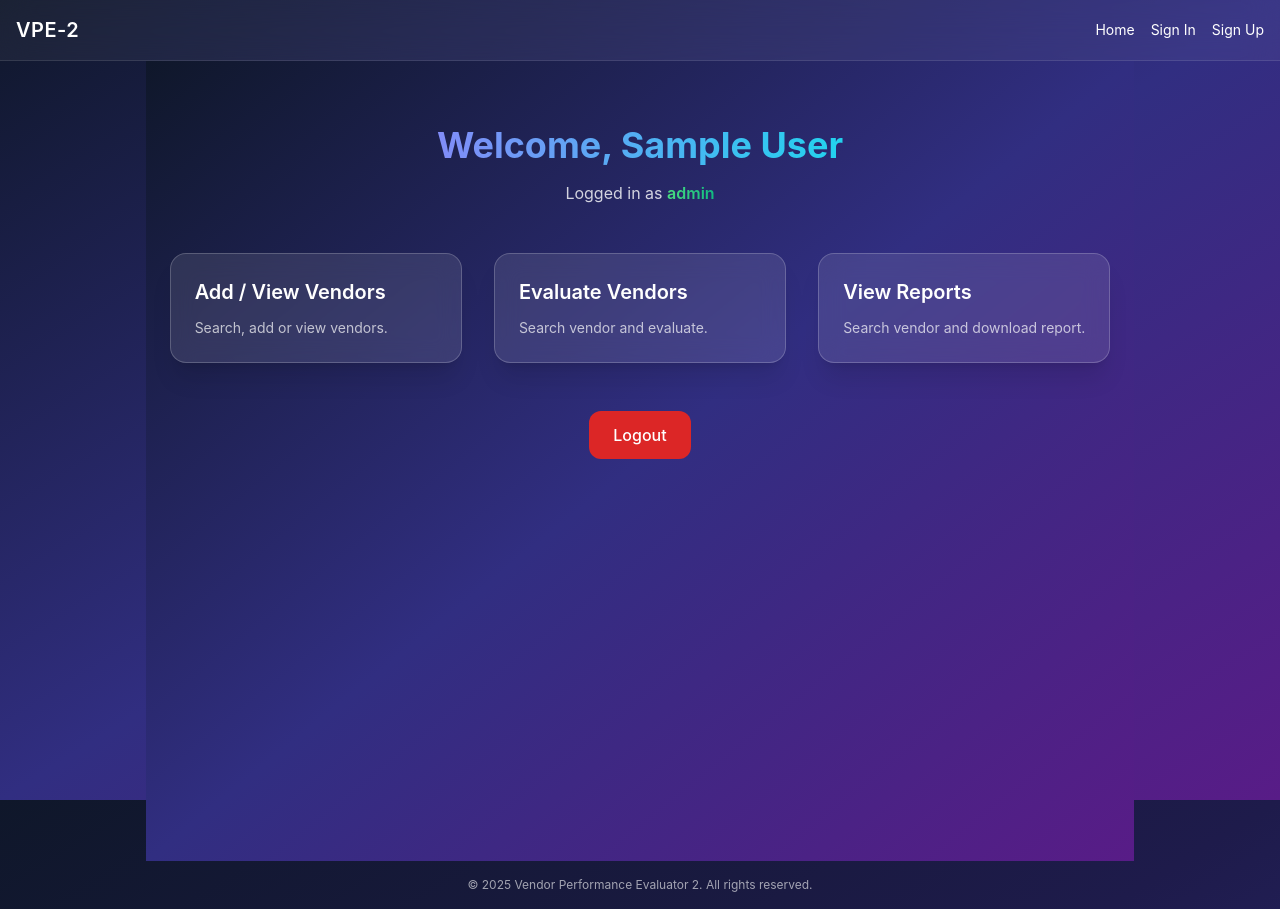
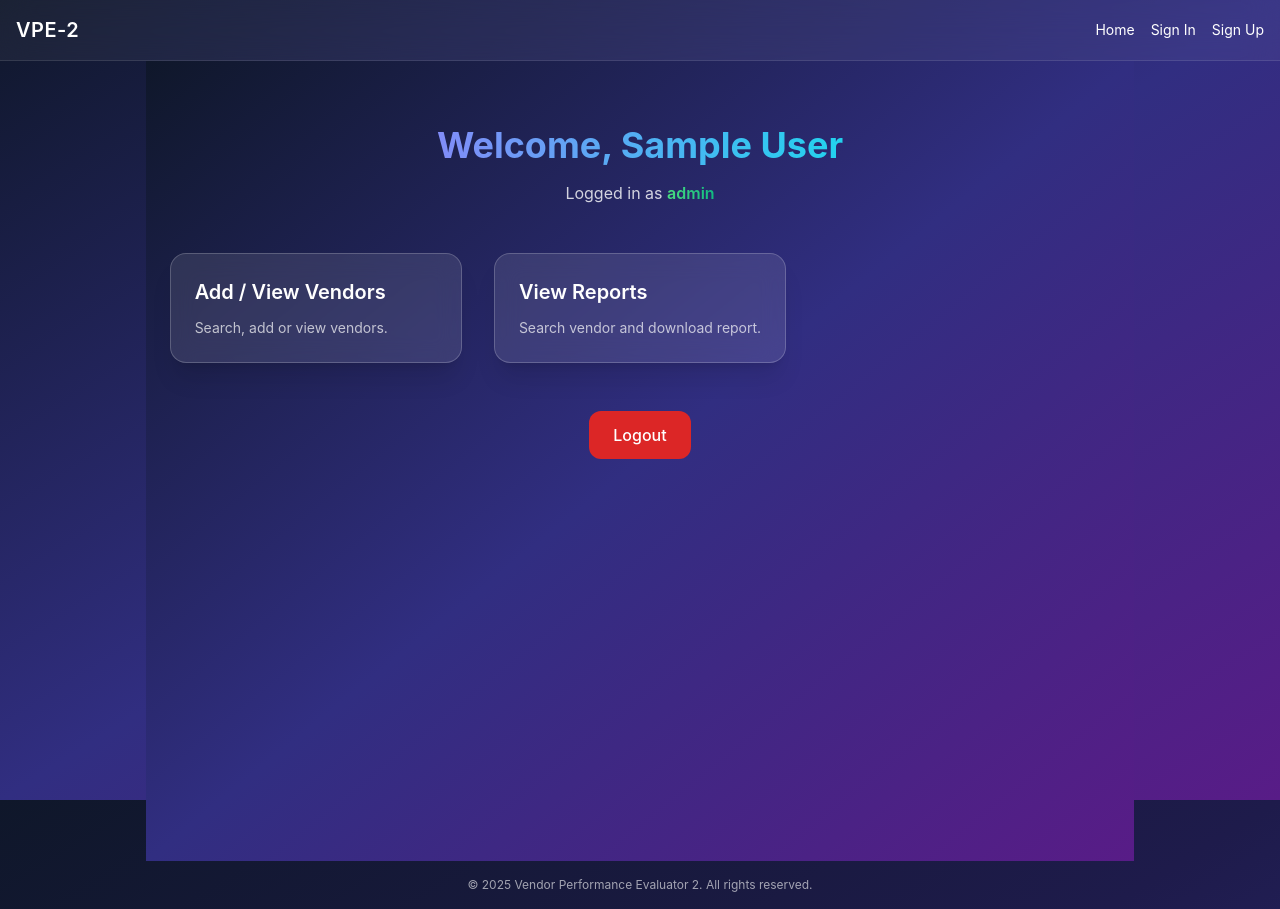
Before and after one commit to Erenthos/VPE-2, a Next.js app: page /dashboard in a window 1280 px wide. Built offline with nearby package versions, Linux system fonts and the light colour scheme; sample sign-in values are in the browser's storage.

Commit message:
Update page.tsx

```diff
--- a/src/app/dashboard/page.tsx
+++ b/src/app/dashboard/page.tsx
@@ -11,7 +11,7 @@ export default function DashboardPage() {
   const router = useRouter();
   const [user, setUser] = useState<any | null>(null);
 
-  // Modal visibility states
+  // Modal states
   const [showVendors, setShowVendors] = useState(false);
   const [showEvaluate, setShowEvaluate] = useState(false);
   const [showReports, setShowReports] = useState(false);
@@ -79,7 +79,8 @@ export default function DashboardPage() {
           <p className="text-sm text-white/70">Search, add or view vendors.</p>
         </div>
 
-        {/* Evaluate Vendors */}
+        {/* Evaluate Vendors — ONLY ADMIN + EVALUATOR */}
+        {(user.role === "ADMIN" || user.role === "EVALUATOR") && (
           <div
             onClick={() => {
               setSelectedVendor(null);
@@ -91,6 +92,7 @@ export default function DashboardPage() {
             <h3 className="text-xl font-semibold mb-3">Evaluate Vendors</h3>
             <p className="text-sm text-white/70">Search vendor and evaluate.</p>
           </div>
+        )}
 
         {/* View Reports */}
         <div
@@ -102,7 +104,7 @@ export default function DashboardPage() {
           <p className="text-sm text-white/70">Search vendor and download report.</p>
         </div>
 
-        {/* ADMIN PANEL CARD */}
+        {/* ADMIN PANEL */}
         {user.role === "ADMIN" && (
           <div
             onClick={() => setShowAdmin(true)}
@@ -119,7 +121,7 @@ export default function DashboardPage() {
         )}
       </div>
 
-      {/* Logout Button */}
+      {/* Logout */}
       <button
         className="mt-12 px-6 py-3 rounded-xl bg-red-600 hover:bg-red-700 transition font-medium"
         onClick={() => {
@@ -130,9 +132,9 @@ export default function DashboardPage() {
         Logout
       </button>
 
-      {/* ------------------------ MODALS ------------------------ */}
+      {/* --------------------- MODALS --------------------- */}
 
-      {/* Add / View Vendors Modal */}
+      {/* Add / View Vendors */}
       {showVendors && (
         <Modal onClose={() => setShowVendors(false)}>
           <h2 className="text-2xl font-bold mb-4 text-center">Vendor Management</h2>
@@ -140,8 +142,8 @@ export default function DashboardPage() {
         </Modal>
       )}
 
-      {/* Evaluate Vendors Modal */}
-      {showEvaluate && (
+      {/* Evaluate Vendors — only for admin/evaluator */}
+      {(user.role === "ADMIN" || user.role === "EVALUATOR") && showEvaluate && (
         <Modal onClose={() => { setShowEvaluate(false); setSelectedVendor(null); }}>
           <h2 className="text-2xl font-bold mb-4 text-center">Evaluate Vendors</h2>
 
@@ -161,7 +163,7 @@ export default function DashboardPage() {
         </Modal>
       )}
 
-      {/* View Reports Modal */}
+      {/* View Reports */}
       {showReports && (
         <Modal onClose={() => setShowReports(false)}>
           <h2 className="text-2xl font-bold mb-4 text-center">Download Vendor Reports</h2>
@@ -169,7 +171,7 @@ export default function DashboardPage() {
         </Modal>
       )}
 
-      {/* Admin Panel Modal */}
+      {/* Admin Panel */}
       {showAdmin && (
         <Modal onClose={() => setShowAdmin(false)}>
           <h2 className="text-2xl font-bold mb-4 text-center">Admin Panel — Manage Segments & Questions</h2>
@@ -181,7 +183,7 @@ export default function DashboardPage() {
   );
 }
 
-/* ------------------------ SHARED MODAL COMPONENT ------------------------ */
+/* ---------------- SHARED MODAL COMPONENT ---------------- */
 
 function Modal({ onClose, children }: any) {
   return (
```
Lines whose indentation alone changed are shown as unchanged.
